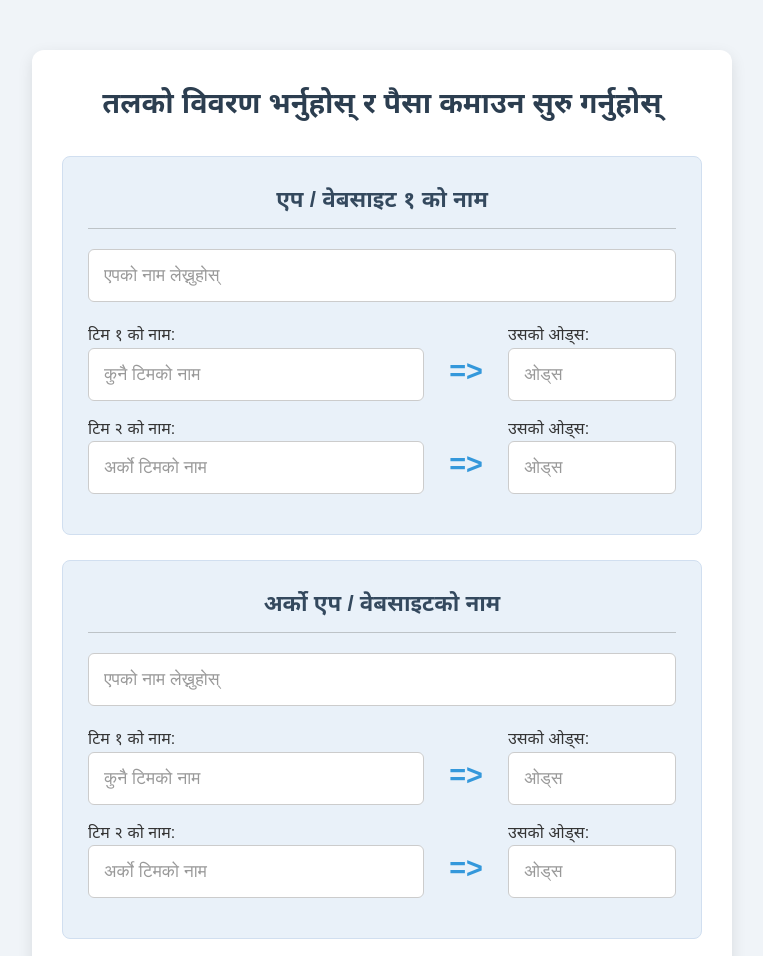
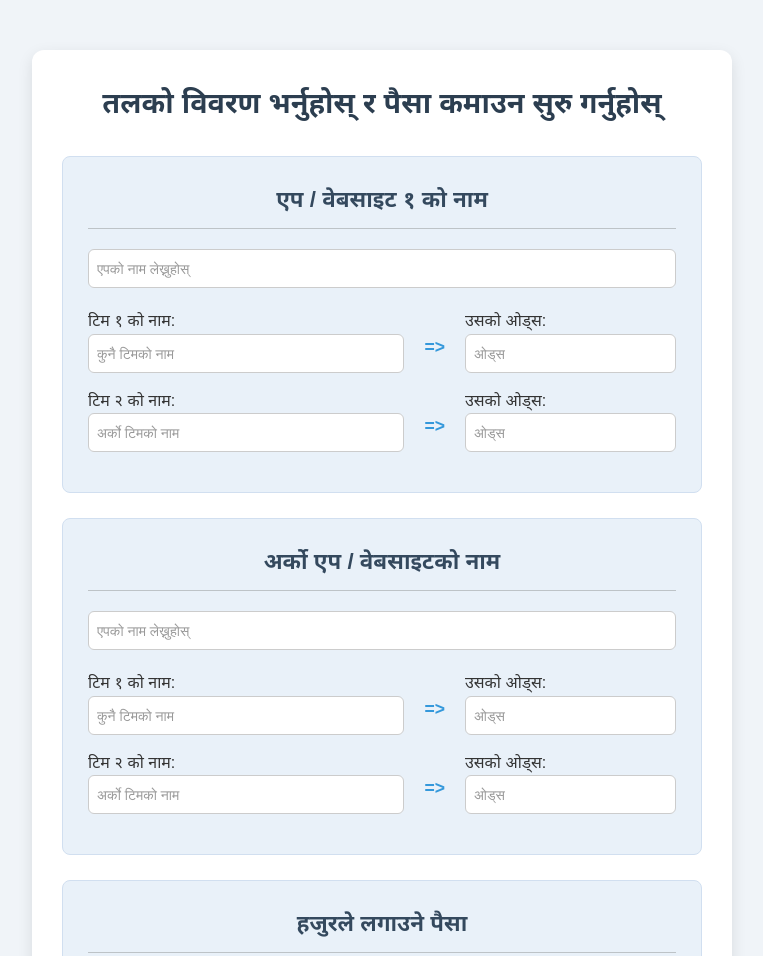
Before and after one commit to codesaksham11/bet, a plain HTML site: page b.html in a window 1280 px wide. Shown: the top 956 px of the page, without its empty margins (258-1021 px from the left). Drawn offline with Linux system fonts and the light colour scheme.

Commit message:
Update b.html

```diff
--- a/b.html
+++ b/b.html
@@ -74,7 +74,7 @@
         input[type="text"],
         input[type="number"] {
             width: 100%;
-            padding: 15px; /* Increased padding for larger feel */
+            padding: 8px; /* Increased padding for larger feel */
             border: 1px solid #ccc;
             border-radius: 6px;
             font-size: 1.1em; /* Larger font size inside inputs */
@@ -84,23 +84,23 @@
         input[type="text"]::placeholder,
         input[type="number"]::placeholder {
             color: #999;
-            font-size: 1em; /* Adjust placeholder font size if needed */
+            font-size: 0.8em; /* Adjust placeholder font size if needed */
         }
 
         /* Team Input Row Styling (using Flexbox for alignment) */
         .team-odds-group {
             display: flex;
-            gap: 15px; /* Space between team name and odds */
+            gap: 12px; /* Space between team name and odds */
             align-items: flex-end; /* Align items to the bottom */
             margin-bottom: 15px;
         }
 
         .team-name-input {
-            flex: 2; /* Team name takes more space */
+            flex: 3; /* Team name takes more space */
         }
 
         .odds-input {
-            flex: 1; /* Odds take less space */
+            flex: 2; /* Odds take less space */
         }
 
         .team-odds-group label {
@@ -109,10 +109,10 @@
         }
 
         .arrow-separator {
-             font-size: 1.8em; /* Larger arrow */
+             font-size: 1.1em; /* Larger arrow */
              color: #3498db; /* Vibrant blue */
-             padding: 0 10px;
-             line-height: 60px; /* Align arrow vertically with inputs */
+             padding: 0 8px;
+             line-height: 52px; /* Align arrow vertically with inputs */
              font-weight: bold;
         }
 
```
